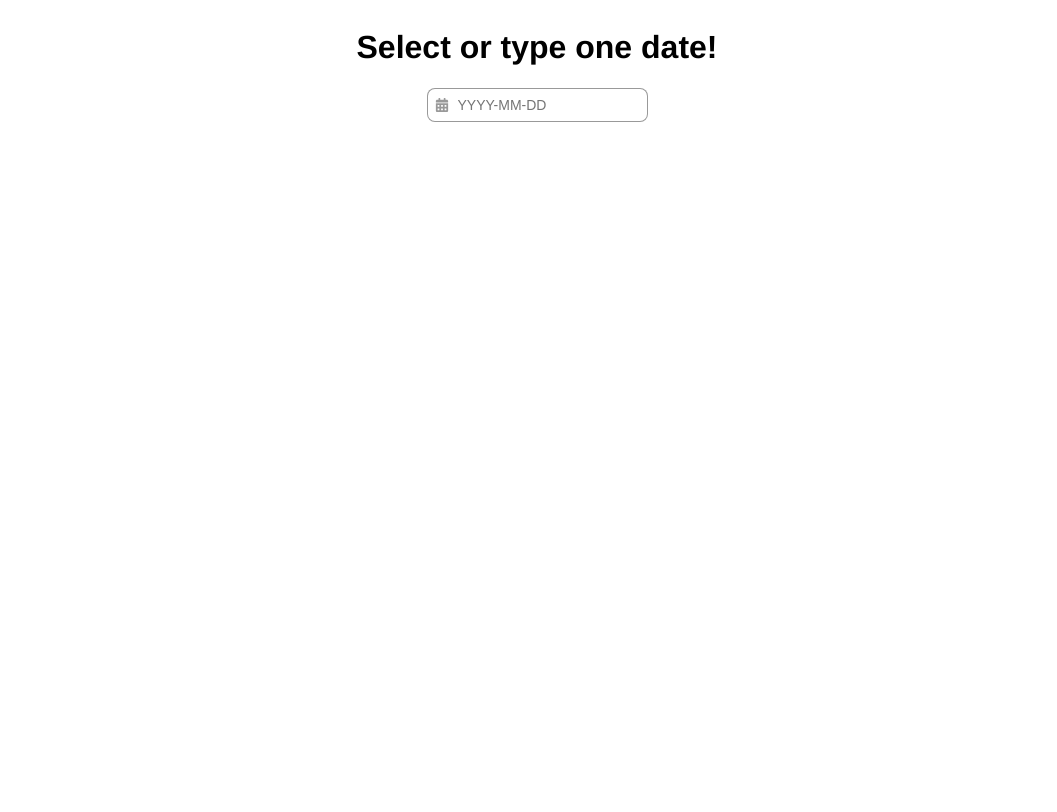
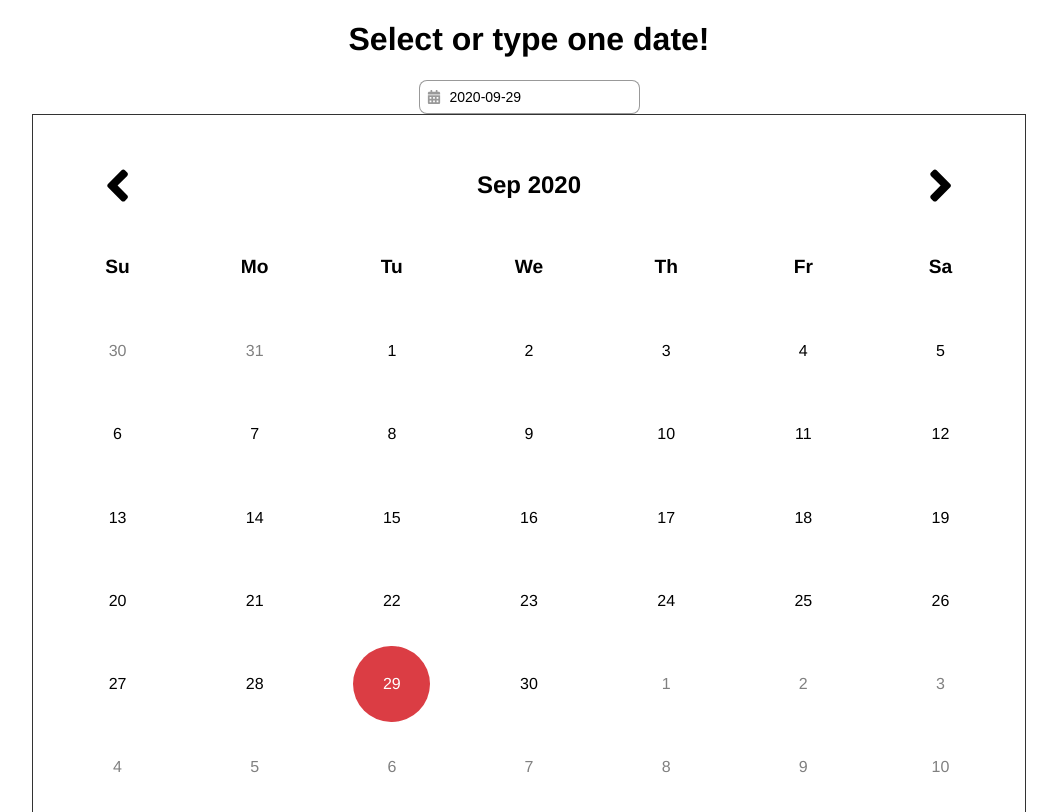
Before and after one commit to lisinhong/date_picker_vue, a Vue app: page / in a window 1280 px wide. Shown: the top 812 px of the page, without its empty margins (111-1168 px from the left). Built offline with nearby package versions, Linux system fonts and the light colour scheme.

Commit message:
Match input date with selected date of calendar

```diff
--- a/src/App.vue
+++ b/src/App.vue
@@ -28,6 +28,8 @@ html,
 body {
   width: 100%;
   height: 100%;
+  margin: 0;
+  padding: 0;
 }
 
 #app {
--- a/src/components/Calendar.vue
+++ b/src/components/Calendar.vue
@@ -204,9 +204,6 @@ export default {
   created() {
     this.setVisibleMonth(this.currentMonth);
     this.setVisibleYear(this.currentYear);
-    this.selectDate(
-      new Date(this.visibleYear, this.visibleMonth, this.currentDate),
-    );
 
     const yearsRange = [];
     // eslint-disable-next-line no-plusplus
--- a/src/components/DatePicker.vue
+++ b/src/components/DatePicker.vue
@@ -2,13 +2,21 @@
   <div class="date-picker">
     <h1>Select or type one date!</h1>
     <div class="input-wrapper">
-      <input type="text" placeholder="YYYY-MM-DD" />
+      <input
+        type="text"
+        placeholder="YYYY-MM-DD"
+        v-model="inputDate"
+        @input="trySelectDate"
+        @change="tryRevertDate"
+      />
       <font-awesome-icon icon="calendar-alt" />
     </div>
+    <Calendar />
   </div>
 </template>
 
 <script>
+import { mapState, mapGetters, mapMutations } from 'vuex';
 import Calendar from './Calendar.vue';
 
 export default {
@@ -17,7 +25,58 @@ export default {
     Calendar,
   },
   data() {
-    return {};
+    return {
+      inputDate: '',
+    };
+  },
+  computed: {
+    ...mapState(['selectedDate']),
+    ...mapGetters(['currentYear', 'currentMonth', 'currentDate']),
+  },
+  methods: {
+    ...mapMutations(['selectDate', 'setVisibleYear', 'setVisibleMonth']),
+    dateFormatter(data) {
+      const year = data.getFullYear().toString();
+      const month = data.getMonth() + 1 > 9
+        ? (data.getMonth() + 1).toString()
+        : `0${(data.getMonth() + 1).toString()}`;
+      const date = data.getDate() > 9
+        ? data.getDate().toString()
+        : `0${data.getDate().toString()}`;
+      return `${year}-${month}-${date}`;
+    },
+    checkIsDate() {
+      return (
+        new Date(this.inputDate).toString() !== 'Invalid Date'
+        && this.inputDate.length === 10
+      );
+    },
+    trySelectDate() {
+      if (!this.checkIsDate()) return;
+      this.selectDate(new Date(this.inputDate).setHours(0, 0, 0));
+    },
+    tryRevertDate() {
+      if (this.checkIsDate()) return;
+      this.inputDate = this.dateFormatter(this.selectedDate);
+    },
+  },
+  created() {
+    this.selectDate(
+      new Date(this.currentYear, this.currentMonth, this.currentDate),
+    );
+    this.inputDate = this.dateFormatter(this.selectedDate);
+  },
+  watch: {
+    inputDate(inputDate) {
+      const year = new Date(inputDate).getFullYear();
+      const month = new Date(inputDate).getMonth();
+
+      this.setVisibleYear(year);
+      this.setVisibleMonth(month);
+    },
+    selectedDate(selectedDate) {
+      this.inputDate = this.dateFormatter(selectedDate);
+    },
   },
 };
 </script>
```
Also changed, not shown: src/store.js (+0 -9 lines).
